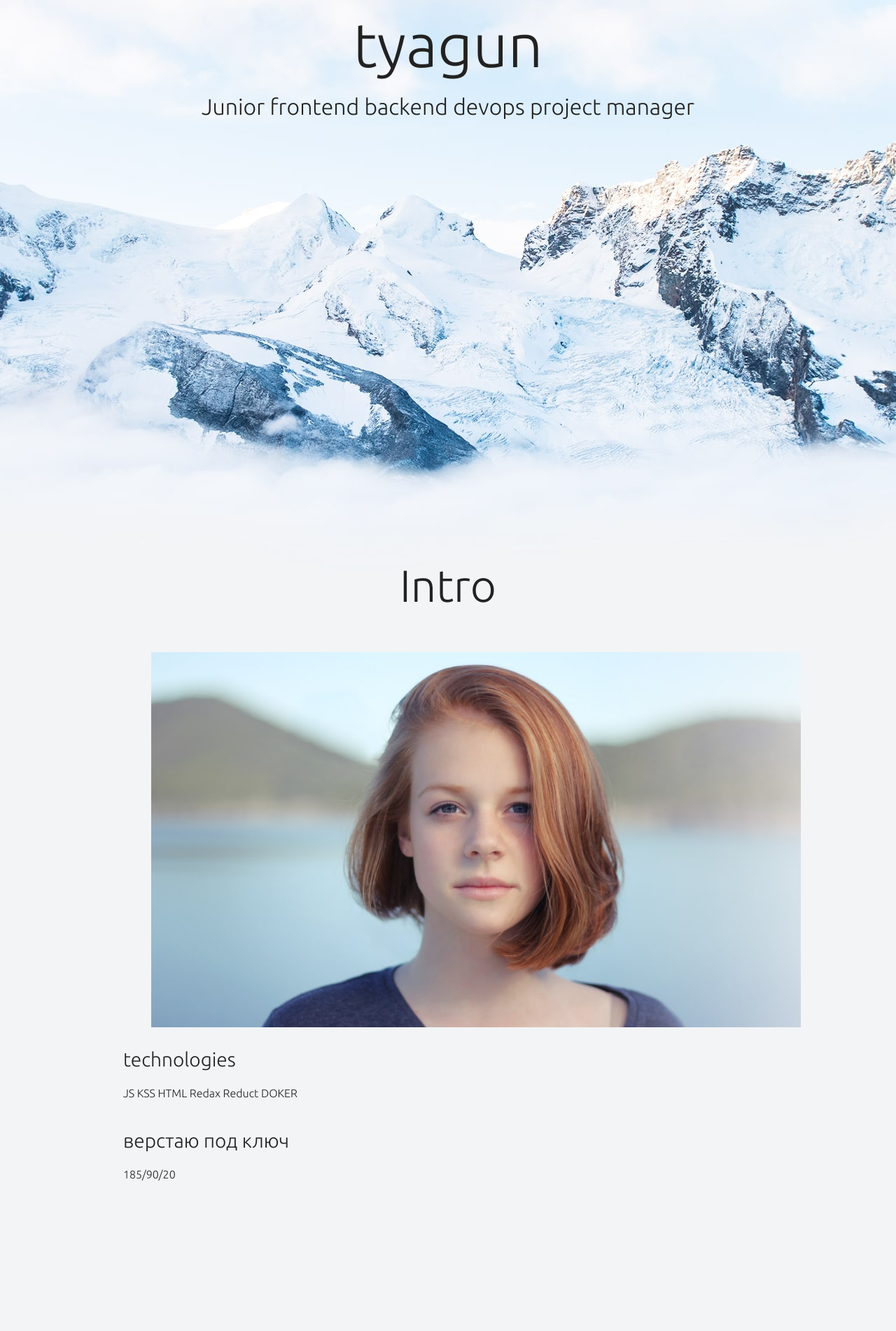
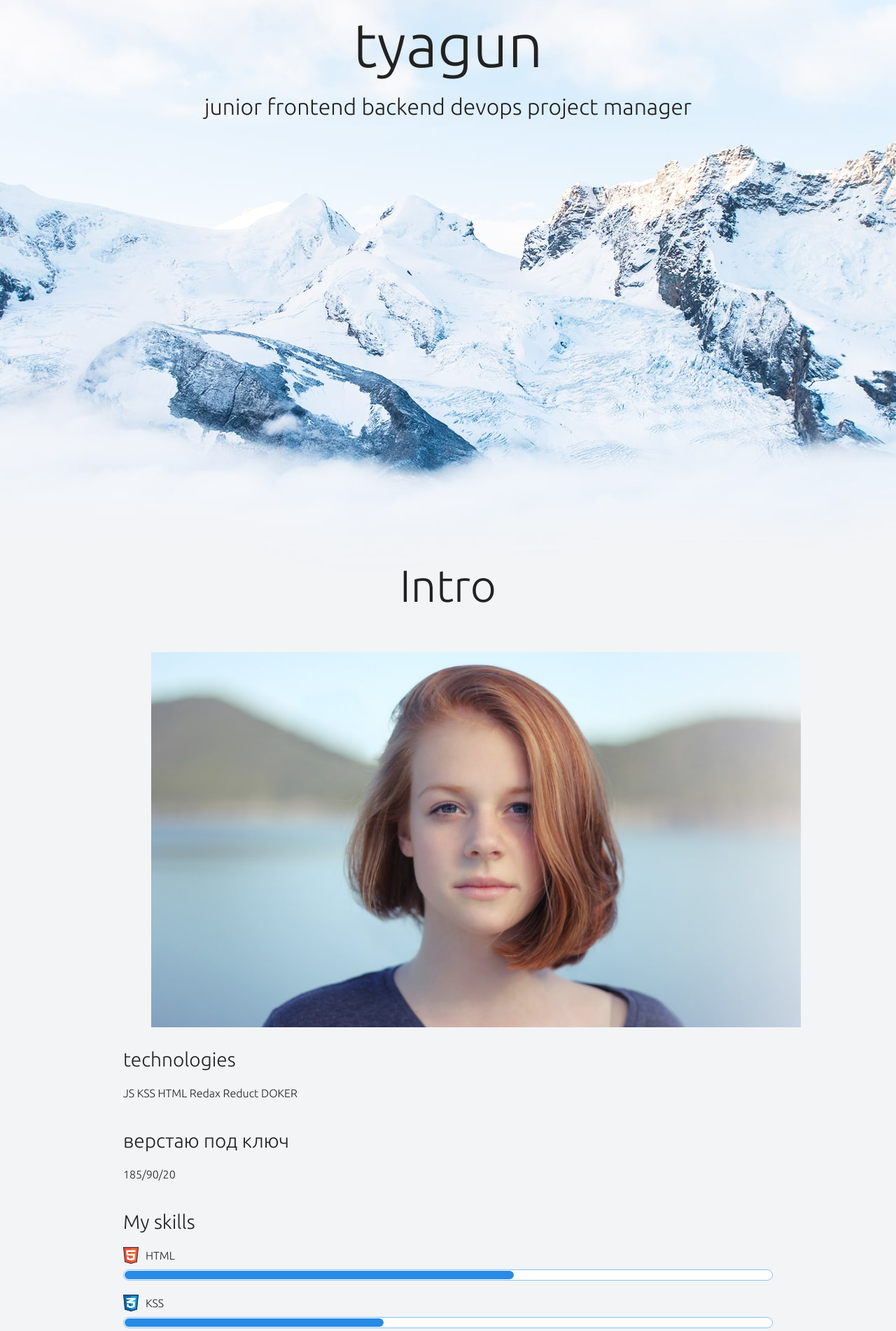
Before and after one commit to tyagun/htmlaccdm, a plain HTML site: page index.html in a window 1280 px wide. Shown: the part 240-2142 px from the top of the page at 70% size. Drawn offline with Linux system fonts and the light colour scheme.

Commit message:
added skills block

```diff
--- a/index.html
+++ b/index.html
@@ -21,7 +21,7 @@
     <section class="hero-image">
       <div class="container">
       <h1 class="heading">tyagun</h1>
-      <p>Junior frontend backend devops project manager</p>
+      <p>junior frontend backend devops project manager</p>
       </div>
     </section>
 
@@ -31,12 +31,24 @@
         <figure clss="user-image">
           <img src="files/user.jpg" width="928" height="536" alt="Where's the soul?">
         </figure>
-
+    <div>
       <h3>technologies</h3>
-      <p>JS KSS HTML Redax Reduct DOKER</p>
+      <p class="technologies">JS KSS HTML Redax Reduct DOKER</p>
       <h3>верстаю под ключ</h3>
       <p>185/90/20</p>
-      </div>
+    </div>
+
+<div class="skills">
+  <h3>My skills</h3>
+  <dl class="skills-list">
+  <dt class="skill-html">HTML</dt>
+  <dd class="level"><div style="width: 60%">60%</div></dd>
+  <dt class="skill-css">KSS</dt>
+  <dd class="level"><div style="width: 40%">40%</div></dd>
+  </dl>
+</div>
+
+    </div>
     </section>
 
     <section class="portfolio">
--- a/style.css
+++ b/style.css
@@ -192,3 +192,7 @@ body {
   padding-left: 25px;
   background-image: url("img/icon-phone-footer.svg");
 }
+
+.technologies {
+  text-align: justify;
+}
```
